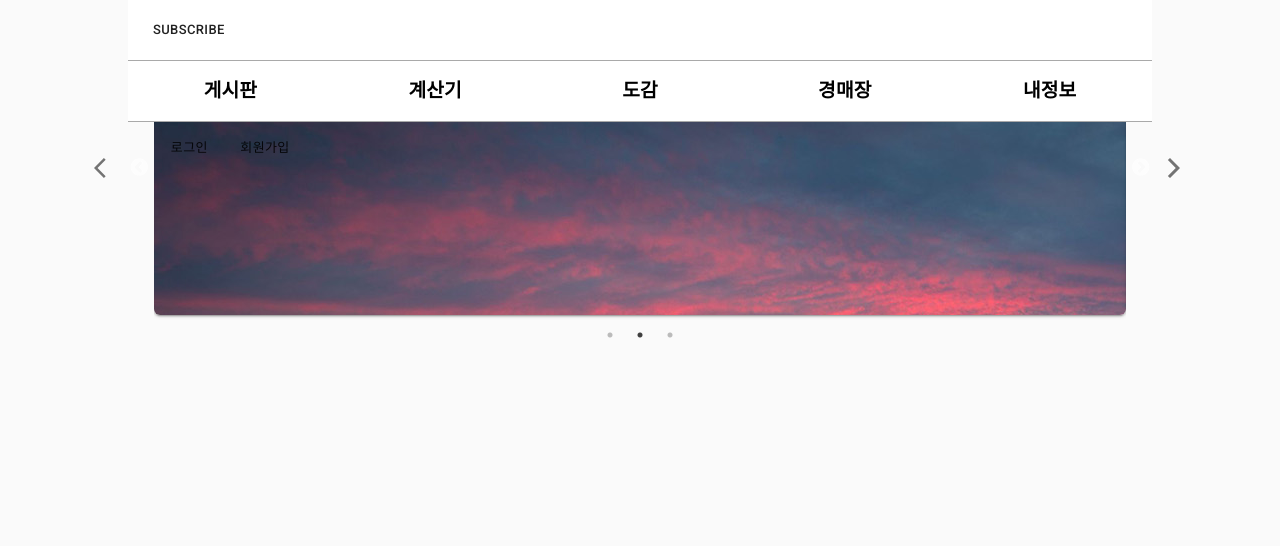
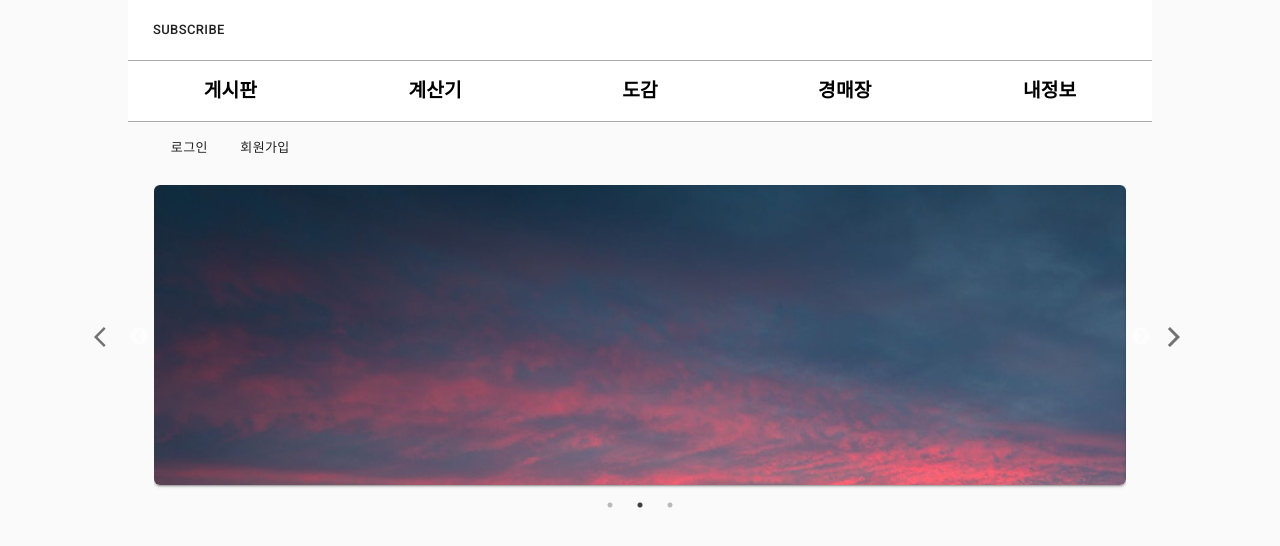
Before and after one commit to one-chance/baram, a React (Create React App) app: page / in a window 1280 px wide. Shown: the top 546 px of the page. Built offline with nearby package versions, Linux system fonts and the light colour scheme.

Commit message:
- App Container className 적용

```diff
--- a/src/App.tsx
+++ b/src/App.tsx
@@ -1,5 +1,6 @@
 import React, { useEffect } from "react";
 import "./App.css";
+import { makeStyles } from '@material-ui/core/styles';
 
 import { BrowserRouter, Route } from "react-router-dom";
 
@@ -32,7 +33,25 @@ import Power from "pages/Calculator/Power";
 
 import { refreshToken } from "utils/ComoonUtil";
 
+const useStyles = makeStyles((theme) => ({
+  header: {
+    zIndex: 10,
+    // position: "absolute",
+    position: 'fixed',
+    top: 0,
+    left: 0,
+    right: 0,
+    height: '10%',
+    maxHeight: '10%'
+  },
+  root: {
+    // position: "absolute"
+    marginTop: '15%'
+  }
+}));
+
 function App() {
+  const classes = useStyles();
   useEffect(() => {
     setInterval(refreshToken, 1000 * 60 * 25);
   }, []);
@@ -41,12 +60,15 @@ function App() {
     <Container maxWidth="xl">
       <React.Fragment>
         <header>
-          <Container>
+          <Container
+            fixed
+            className={classes.header}>
             <Header />
           </Container>
         </header>
         <main>
-          <Container fixed>
+          <Container
+            className={classes.root}>
             <BrowserRouter>
               {/*Error Handling*/}
               <Route exact path="/error/auth" component={NoAuth} />
```
